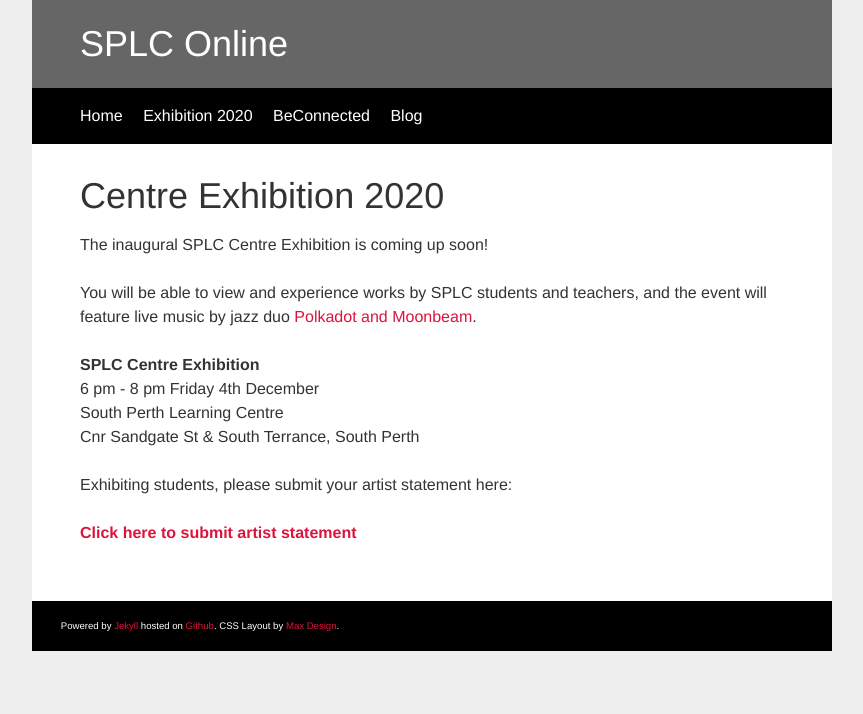
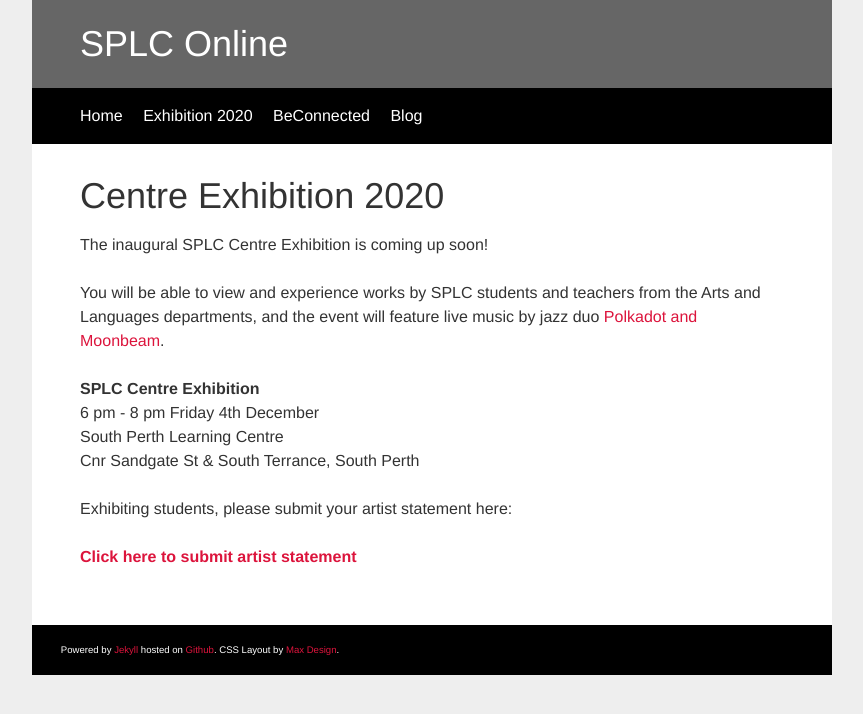
Before and after one commit to auxellbs/splconline.github.io, a Jekyll site: the page built from exhibition2020/index.md, in a window 1280 px wide. Shown: the top 714 px of the page, without its empty margins (208-1071 px from the left). Built offline with Jekyll 4.4.1, drawn with Linux system fonts in a browser that asks for light colours; our own code applies the rules of GitHub Pages for plain Markdown files.

Commit message:
Update index.md

```diff
--- a/exhibition2020/index.md
+++ b/exhibition2020/index.md
@@ -2,7 +2,7 @@
 
 The inaugural SPLC Centre Exhibition is coming up soon!
 
-You will be able to view and experience works by SPLC students and teachers, and the event will feature live music by jazz duo [Polkadot and Moonbeam](http://polkadotandmoonbeam.com.au).
+You will be able to view and experience works by SPLC students and teachers from the Arts and Languages departments, and the event will feature live music by jazz duo [Polkadot and Moonbeam](http://polkadotandmoonbeam.com.au).
 
 **SPLC Centre Exhibition**
 6 pm - 8 pm Friday 4th December
```
